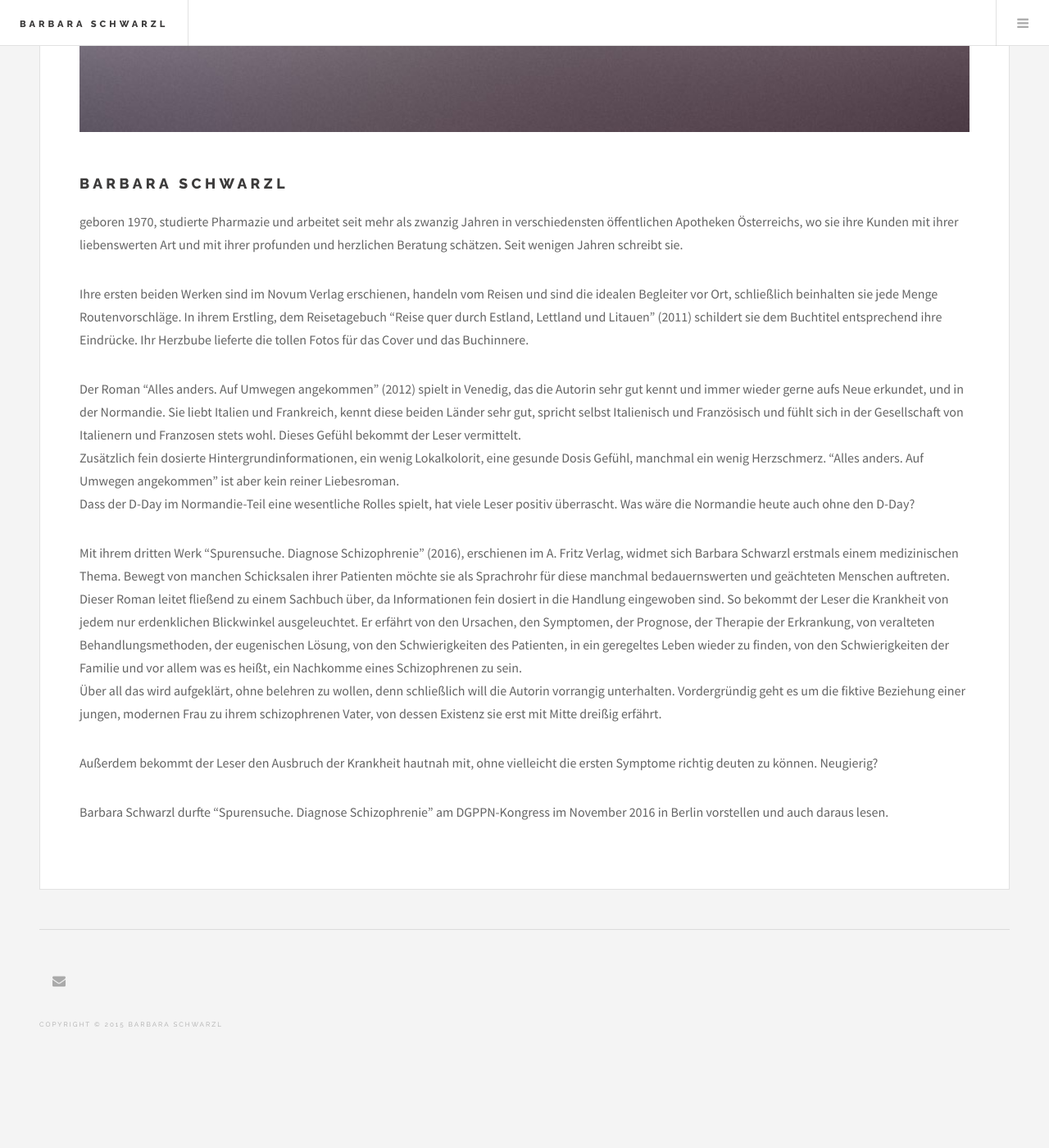
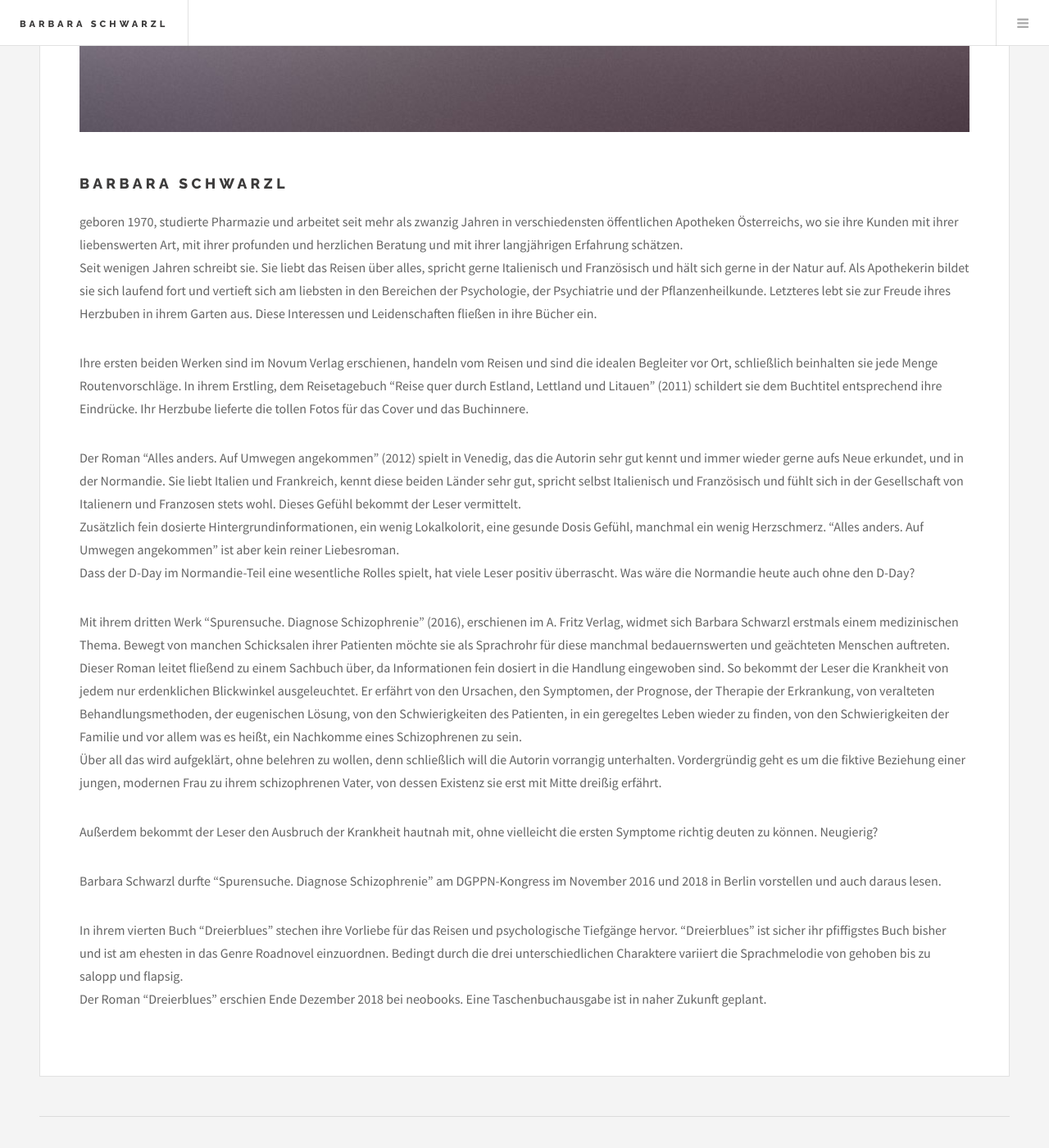
Before and after one commit to bschwarzl/bschwarzl.github.io, a Jekyll site: the page built from about.md, in a window 1280 px wide and 1400 px high, scrolled down 831 px. Shown: the whole window at 82% size. Built offline with Jekyll 4.4.1, drawn with Linux system fonts in a browser that asks for light colours; before the commit the page ends 2151 px from its top, so only the background shows below that.

Commit message:
Update for webiste

```diff
--- a/about.md
+++ b/about.md
@@ -7,16 +7,22 @@ image: /images/pic02.jpg
 
 ## Barbara Schwarzl
 
-geboren 1970, studierte Pharmazie und arbeitet seit mehr als zwanzig Jahren in verschiedensten öffentlichen Apotheken Österreichs, wo sie ihre Kunden mit ihrer liebenswerten Art und mit ihrer profunden und herzlichen Beratung schätzen. Seit wenigen Jahren schreibt sie.
+geboren 1970, studierte Pharmazie und arbeitet seit mehr als zwanzig Jahren in verschiedensten öffentlichen Apotheken Österreichs, wo sie ihre Kunden mit ihrer liebenswerten Art, mit ihrer profunden und herzlichen Beratung und mit ihrer langjährigen Erfahrung schätzen. <br> Seit wenigen Jahren schreibt sie. Sie liebt das Reisen über alles, spricht gerne Italienisch und Französisch und hält sich gerne in der Natur auf. Als Apothekerin bildet sie sich laufend fort und vertieft sich am liebsten in den Bereichen der Psychologie, der Psychiatrie und der Pflanzenheilkunde. Letzteres lebt sie zur Freude ihres Herzbuben in ihrem Garten aus. Diese Interessen und Leidenschaften fließen in ihre Bücher ein.
+
 
 Ihre ersten beiden Werken sind im Novum Verlag erschienen, handeln vom Reisen und sind die idealen Begleiter vor Ort, schließlich beinhalten sie jede Menge Routenvorschläge.
 In ihrem Erstling, dem Reisetagebuch "Reise quer durch Estland, Lettland und Litauen" (2011) schildert sie dem Buchtitel entsprechend ihre Eindrücke. Ihr Herzbube lieferte die tollen Fotos für das Cover und das Buchinnere.
 
+
 Der Roman "Alles anders. Auf Umwegen angekommen" (2012) spielt in Venedig, das die Autorin sehr gut kennt und immer wieder gerne aufs Neue erkundet, und in der Normandie. Sie liebt Italien und Frankreich, kennt diese beiden Länder sehr gut, spricht selbst Italienisch und Französisch und fühlt sich in der Gesellschaft von Italienern und Franzosen stets wohl. Dieses Gefühl bekommt der Leser vermittelt. <br> Zusätzlich fein dosierte Hintergrundinformationen, ein wenig Lokalkolorit, eine gesunde Dosis Gefühl, manchmal ein wenig Herzschmerz. "Alles anders. Auf Umwegen angekommen" ist aber kein reiner Liebesroman. <br> Dass der D-Day im Normandie-Teil eine wesentliche Rolles spielt, hat viele Leser positiv überrascht. Was wäre die Normandie heute auch ohne den D-Day?
+
 
 Mit ihrem dritten Werk "Spurensuche. Diagnose Schizophrenie" (2016), erschienen im A. Fritz Verlag, widmet sich Barbara Schwarzl erstmals einem medizinischen Thema. Bewegt von manchen Schicksalen ihrer Patienten möchte sie als Sprachrohr für diese manchmal bedauernswerten und geächteten Menschen auftreten. <br>
 Dieser Roman leitet fließend zu einem Sachbuch über, da Informationen fein dosiert in die Handlung eingewoben sind. So bekommt der Leser die Krankheit von jedem nur erdenklichen Blickwinkel ausgeleuchtet. Er erfährt von den Ursachen, den Symptomen, der Prognose, der Therapie der Erkrankung, von veralteten Behandlungsmethoden, der eugenischen Lösung, von den Schwierigkeiten des Patienten, in ein geregeltes Leben wieder zu finden, von den Schwierigkeiten der Familie und vor allem was es heißt, ein Nachkomme eines Schizophrenen zu sein. <br> Über all das wird aufgeklärt, ohne belehren zu wollen, denn schließlich will die Autorin vorrangig unterhalten. Vordergründig geht es um die fiktive Beziehung einer jungen, modernen Frau zu ihrem schizophrenen Vater, von dessen Existenz sie erst mit Mitte dreißig erfährt.
 
 Außerdem bekommt der Leser den Ausbruch der Krankheit hautnah mit, ohne vielleicht die ersten Symptome richtig deuten zu können. Neugierig?
 
-Barbara Schwarzl durfte "Spurensuche. Diagnose Schizophrenie" am DGPPN-Kongress im November 2016 in Berlin vorstellen und auch daraus lesen.
+Barbara Schwarzl durfte "Spurensuche. Diagnose Schizophrenie" am DGPPN-Kongress im November 2016 und 2018 in Berlin vorstellen und auch daraus lesen.
+
+
+In ihrem vierten Buch "Dreierblues" stechen ihre Vorliebe für das Reisen und psychologische Tiefgänge hervor. "Dreierblues" ist sicher ihr pfiffigstes Buch bisher und ist am ehesten in das Genre Roadnovel einzuordnen. Bedingt durch die drei unterschiedlichen Charaktere variiert die Sprachmelodie von gehoben bis zu salopp und flapsig. <br> Der Roman "Dreierblues" erschien Ende Dezember 2018 bei neobooks. Eine Taschenbuchausgabe ist in naher Zukunft geplant.
```
